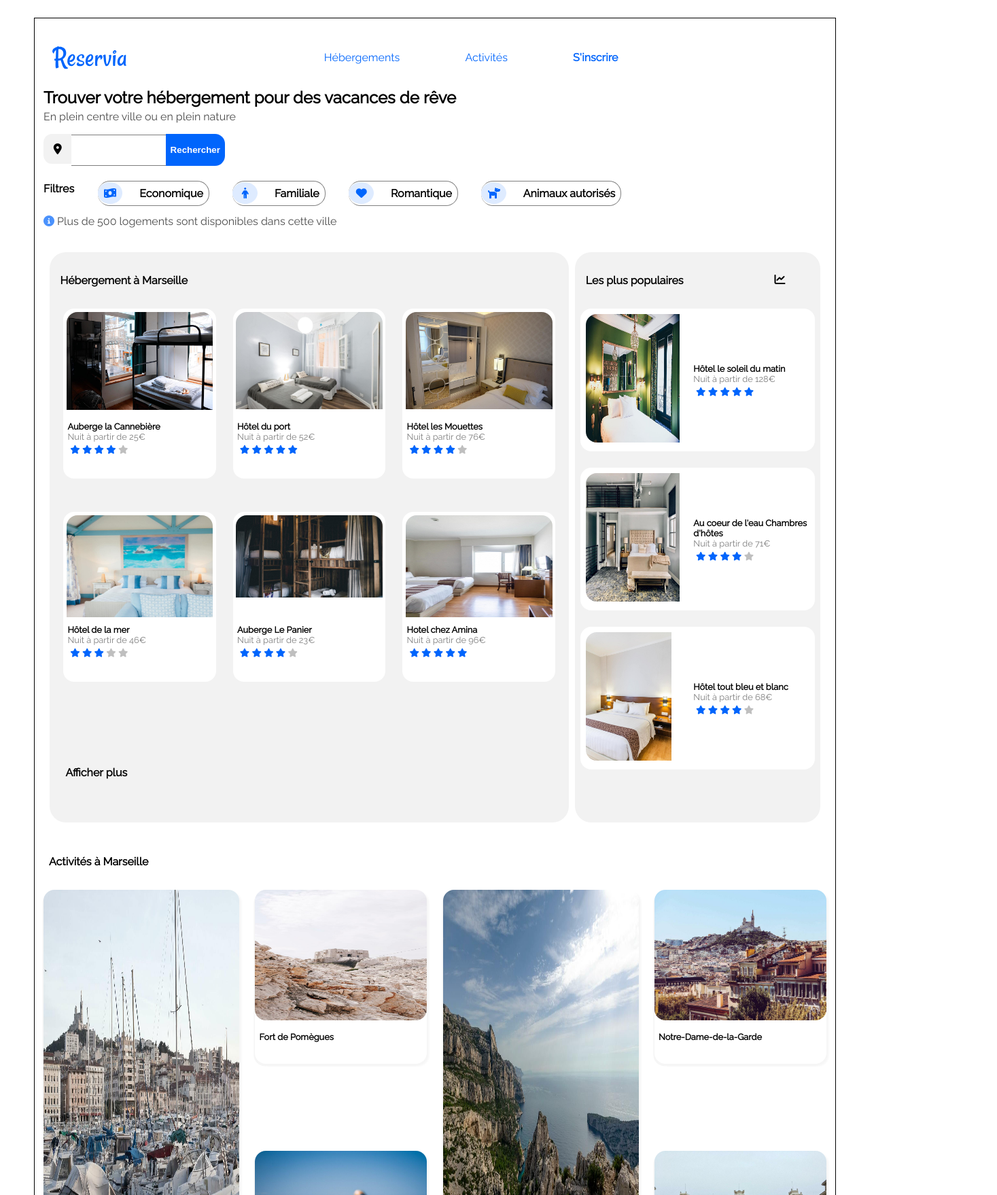
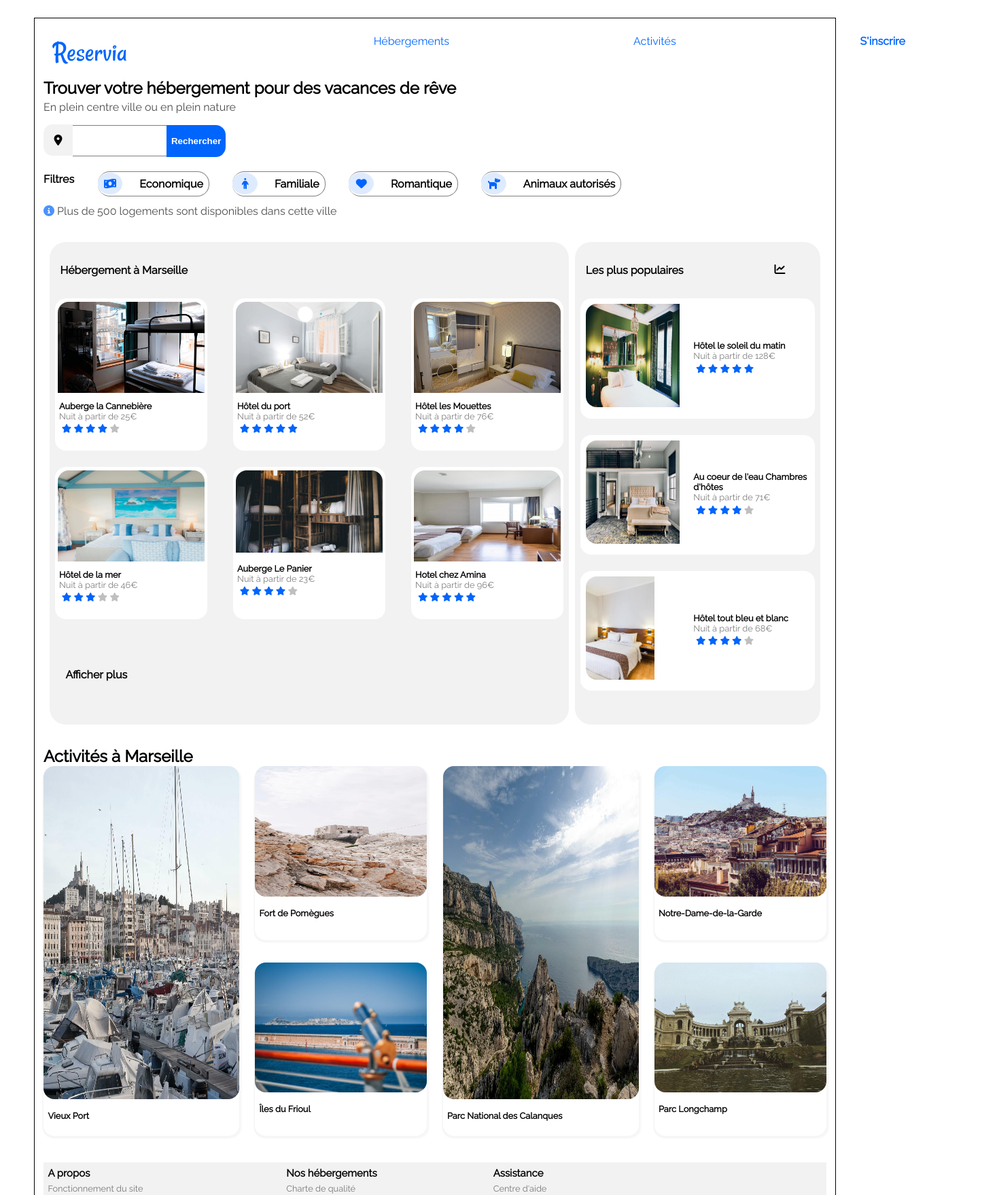
Before and after one commit to chichi66000/KhanhChiLe_2_23122020, a plain HTML site: page dossierProjet2/index.html in a window 1280 px wide. Shown: the top 1758 px of the page at 68% size, 1467 px wide, since content can reach past the window. Drawn offline with Linux system fonts and the light colour scheme.

Commit message:
modif ok pour responsive tablette et desktop

```diff
--- a/dossierProjet2/style.css
+++ b/dossierProjet2/style.css
@@ -28,18 +28,31 @@ ul li a{
 }
 .logo img{
     width: 10%;
+    margin-right: 20%;
 }
-nav.bar ul{
+nav.bar {
+    width: 60%;
+}
+.bar ul{
+    display:flex;
+}
+.bar ul >div {
+    display:flex;
+    justify-content: space-evenly;
+}
+/*nav.bar ul{
     margin-inline-start: 100%;
     display: inline-flex;
-}
+}*/
 nav.bar ul li{
-    padding: 10% 20%;
+    padding: 0% 20%;
 }
 nav.bar ul li a{
    color:  #0065FC;
     font-weight: 500;
+
 }
+
 nav.bar ul li a:hover{
     color: black;
 }
@@ -60,7 +73,7 @@ nav.bar ul li a:hover{
   background: #F2F2F2;
   width: 4%;
   color: black;
-  padding: 2% 1%;
+  padding: 2.2% 1.1%;
   text-align: center;
   border-radius: 30% 0% 0 30%;
 }
@@ -98,7 +111,7 @@ nav.bar ul li a:hover{
     color: black;
 }
 .filtre ul {
-    display: inline-flex;
+    display: flex;
    width: 100%;
 }
 .filtre ul li{
@@ -131,8 +144,9 @@ nav.bar ul li a:hover{
     display:flex;
     flex-direction:row;
     justify-content: space-evenly;
-    align-content:baseline;
+  /*  align-content:flex-start;*/
     margin: 2em 0;
+
 }
 .col1{
     width:65%;
@@ -163,33 +177,33 @@ nav.bar ul li a:hover{
     display:flex;
     flex-direction: row;
     flex-wrap: wrap;
-   justify-content: space-evenly;
-    justify-content: space-around;
+   justify-content: space-between;
+
 }
 .col1 .hotel{
     border-radius: 1em;
     background: white;
-   max-height: 40%;
+   height: 14em;
    max-width:30%;
    display:flex;
    flex-direction: column;
    flex-wrap:wrap;
-    text-decoration: none;
+   text-decoration: none;
+  margin-bottom: 1.5em;
 }
 .col1 .photo{
     width: 96%;
     padding:0.3em;
-    height:60%;
-    overflow: hidden;
-    min-height:0;
-    min-width:0;
+  /*  overflow: hidden;*/
+   /* min-height:0;
+    min-width:0;*/
     max-height:60%;
 }
 .col1 .photo img{
     width:100%;
-    max-height:100%;
-    min-height: 0;
-    min-width:0;
+   max-height:100%;
+  /*  min-height: 0;
+    min-width:0;*/
     border-top-left-radius: 1em;
     border-top-right-radius: 1em;
 }
@@ -231,19 +245,19 @@ nav.bar ul li a:hover{
 }
 .col2 .photo{
     max-width: 40%;
-    height:95%;
+    height: 10em;
     padding: 0.5em;
     border-top-left-radius: 1em;
     border-bottom-left-radius: 1em;
-    min-height:0;
-    min-width:0;
+   /* min-height:0;
+    min-width:0;*/
 }
 .col2 .photo img{
     overflow:hidden;
     width:100%;
     height:95%;
-    min-height: 0;
-    min-width:0;
+   /* min-height: 0;
+    min-width:0;*/
     border-top-left-radius: 1em;
     border-bottom-left-radius: 1em;
     padding: 0.3 em;
@@ -266,11 +280,11 @@ nav.bar ul li a:hover{
     text-shadow: none;
     padding: 0.3em;
 }
-h2 {
+/*h2 {
     width: 85%;
     font-size: 1em;
     padding: 1em 0.5em 2em 0.5em;
-}
+}*/
 
 /* Style pour section activité */
 
@@ -280,7 +294,6 @@ h2 {
     width:100%;
     flex-direction:row;
     justify-content: space-between;
-
 }
 
 #activite a {
@@ -296,7 +309,7 @@ h2 {
     width:25%;
     box-shadow: 0.2em 0.2em 0.2em #f6f6f6, -0.1em 0.2em #f6f6f6;
     border-radius: 1em;
-
+    height:34em;
 }
 
 .colonne1 img{
@@ -307,9 +320,10 @@ h2 {
     display:flex;
     flex-direction: column;
     justify-content: space-between;
+    height: 34em;
 }
 .colonne2 a {
-    height:40%;
+    height:47%;
     box-shadow: 0.2em 0.2em 0.2em #f6f6f6, -0.1em 0.2em #f6f6f6;
     border-radius: 1em;
 
@@ -358,18 +372,29 @@ footer a:hover {
     .logo{
         flex-basis: 100%;
         flex-wrap:wrap;
-        display:flex;
+
     }
     .logo img{
         width: 20%;
         align-self: flex-start;
     }
-    nav.bar ul {
+    .bar ul{
+        flex-direction: column-reverse;
+    }
+    .bar ul > div{
+        display:flex;
+        flex-direction:row;
+        margin-left: -70%;
+    }
+    .bar ul li a :last-child{
+       margin: 0 65%;
+    }
+   /* nav.bar ul {
         margin-block-start: 0;
         display:flex;
         flex-direction:row-reverse;
         flex-wrap: wrap;
-    }
+    }*/
 
     /* style pour barre de recherche*/
     .recherche .outil{
@@ -441,7 +466,7 @@ footer a:hover {
     }
     .colonne1{
         width: 95%;
-        margin: 0em 0.3em;
+        margin: 1.2em 0.2em;
         height: 18em;
     }
     .colonne1 img{
@@ -450,10 +475,11 @@ footer a:hover {
     .colonne2 {
         width:98%;
         height: 35em;
+        margin: 1.2em 0.2em;
     }
     .colonne2 a {
         height: 16em;
-        margin: 1.2em 0.3em;
+       /* margin: 1.2em 0.3em;*/
     }
     /* style pour footer*/
     footer{
@@ -463,3 +489,6 @@ footer a:hover {
         margin: 1em 0.3em;
     }
 }
+@media screen and (min-width:768px) and (max-width:1023px) {
+
+}
```
